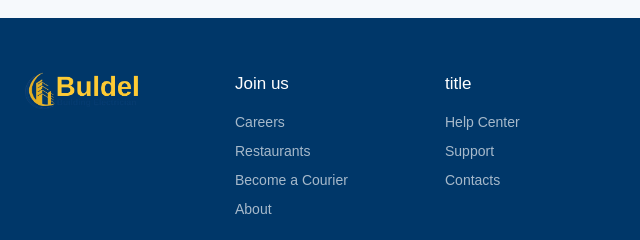
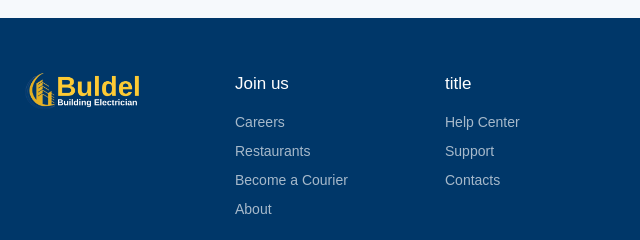
Before and after one commit to Sahani26/buldel-ai-github, a plain HTML site: page index.html in a window 1280 px wide. Shown: the part 4025-4265 px from the top of the page, 0-640 px from the left. Drawn offline with nearby package versions, Linux system fonts and the light colour scheme; files whose address does not match are found by name.

Commit message:
upload contetn study

```diff
--- a/index.html
+++ b/index.html
@@ -619,7 +619,7 @@
       <div class="row pb-2">
         <div class="col-lg-2 col-sm-4 pb-2 mb-4">
           <div class="mt-n1"><a class="d-inline-block align-middle" href="#"><img class="d-block mb-4"
-                src="./img-2/orginal-bildel-logo.png" width="117" alt="Cartzilla"></a></div>
+                src="./img-2/Screenshot_2025-03-18_082857-removebg-preview.png" width="117" alt="Cartzilla"></a></div>
           <div class="btn-group dropdown disable-autohide">
             <button class="btn btn-outline-light border-light btn-sm dropdown-toggle px-2" type="button"
               data-bs-toggle="dropdown"><img class="me-2" src="img/flags/en.png" width="20" alt="English">Eng /
```
Also changed, not shown: img-2/Screenshot_2025-03-18_082857-removebg-preview.png (added), img-2/orginal-buldel-footer-logo-removebg-preview.png (added), img-2/orginal-buldel-footer-logo.png (added).
